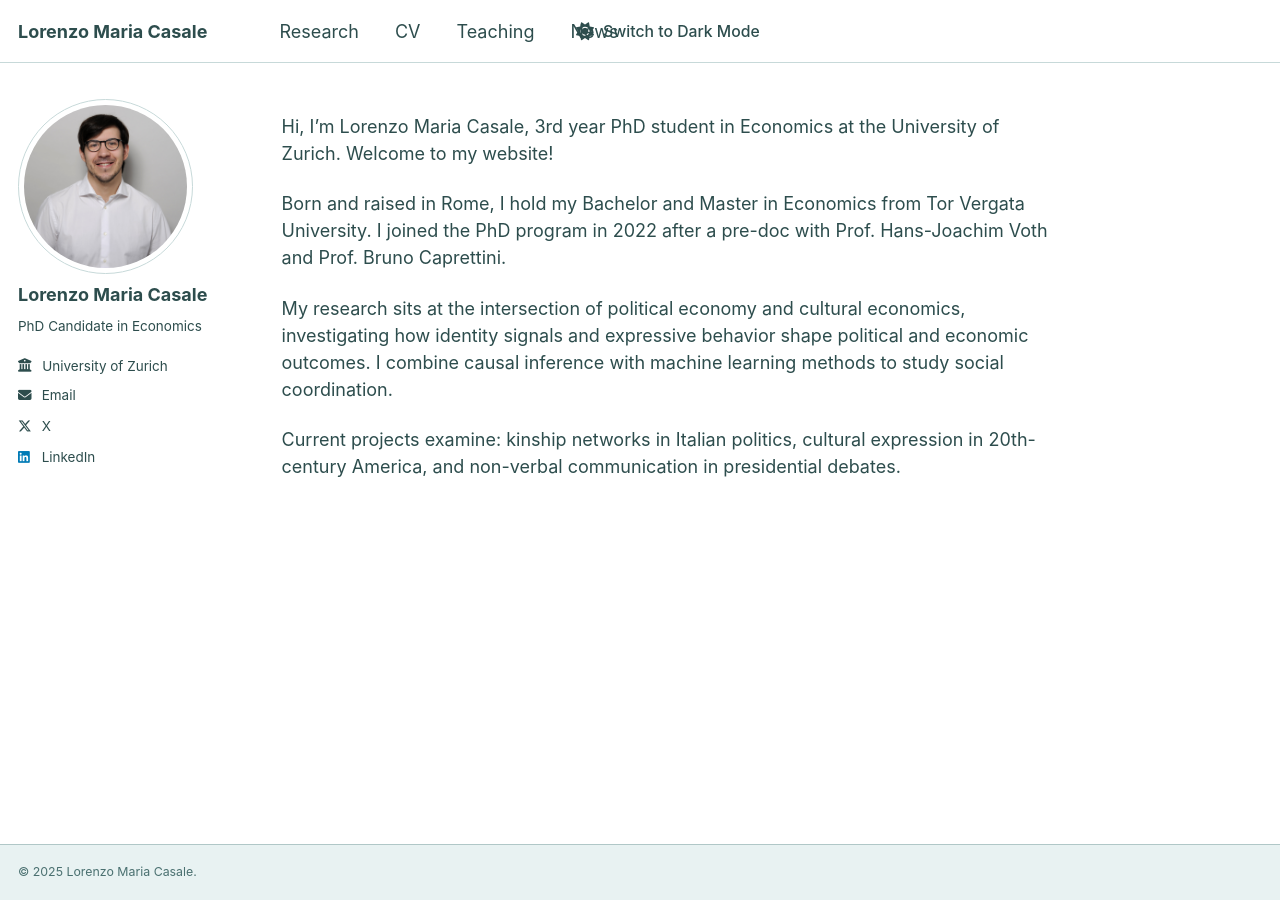
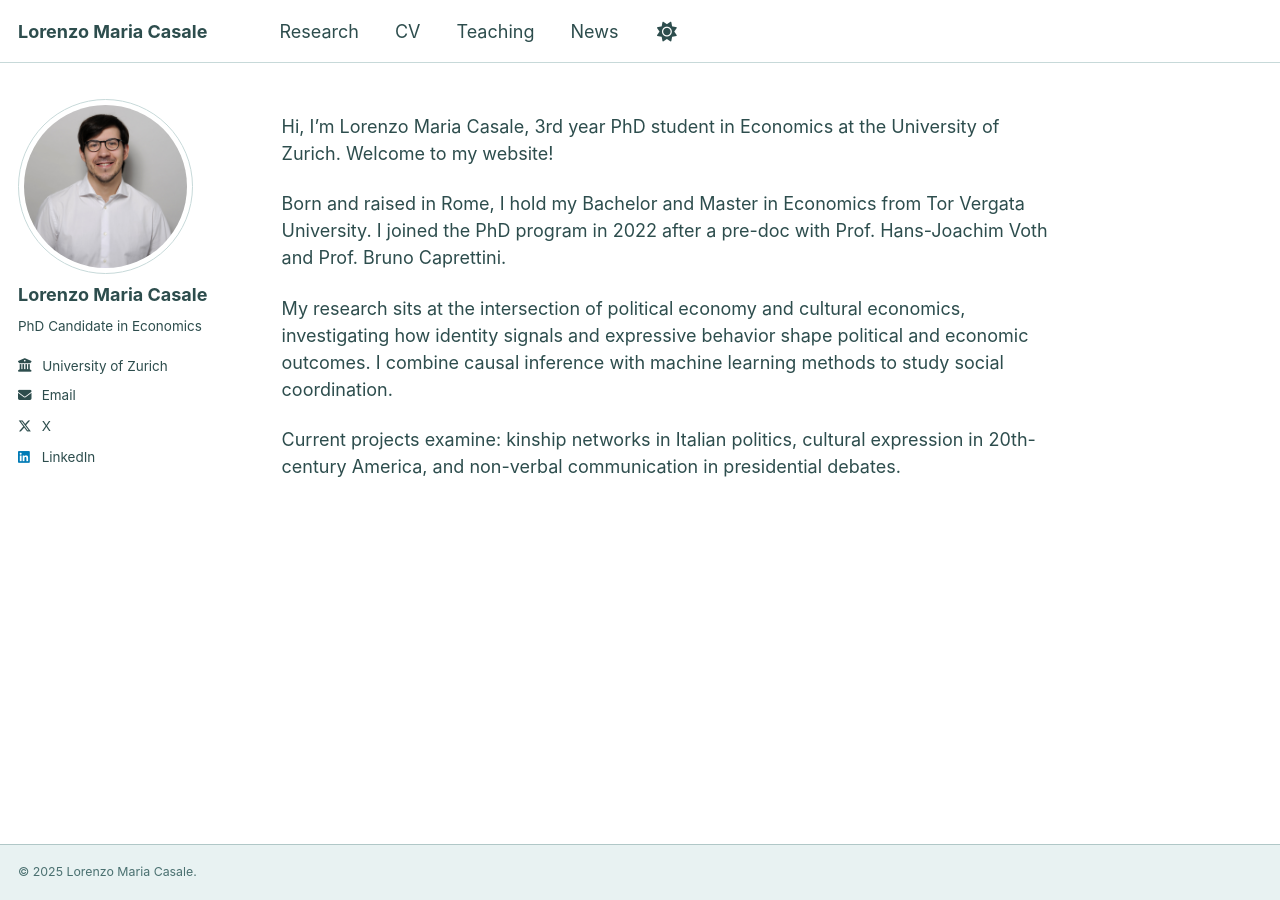
Before and after one commit to lorenzomariacasale/lorenzomariacasale.github.io, a Jekyll site: the page built from _pages/about.md, in a window 1280 px wide. Built offline with Jekyll 4.4.1, drawn with Linux system fonts in a browser that asks for light colours.

Commit message:
Third Trial Toggle-Theme

```diff
--- a/_includes/masthead.html
+++ b/_includes/masthead.html
@@ -17,8 +17,7 @@
           {% endfor %}
           <li id="theme-toggle" class="masthead__menu-item persist tail">
             <a>
-              <i id="theme-icon" class="fa-solid fa-sun" aria-hidden="true"></i>
-              <span id="theme-text">Switch to Dark Mode</span>
+              <i id="theme-icon" class="fa-solid fa-sun" aria-hidden="true" title="Switch to Dark Mode"></i>
             </a>
           </li>
         </ul>
--- a/_sass/layout/_masthead.scss
+++ b/_sass/layout/_masthead.scss
@@ -74,8 +74,7 @@
   a {
     display: flex;
     align-items: center;
-    gap: 0.5rem;
-    padding: 0.5rem 0.75rem;
+    padding: 0.5rem;
     border-radius: 4px;
     transition: var(--transition-fast);
     color: var(--global-masthead-link-color);
@@ -87,21 +86,7 @@
   }
 
   #theme-icon {
-    font-size: 1rem;
+    font-size: 1.1rem;
     transition: var(--transition-fast);
   }
-
-  #theme-text {
-    font-size: 0.875rem;
-    font-weight: 500;
-    white-space: nowrap;
-    transition: var(--transition-fast);
-  }
-
-  // Hide text on smaller screens to save space
-  @media (max-width: 768px) {
-    #theme-text {
-      display: none;
-    }
-  }
 }
--- a/assets/js/_main.js
+++ b/assets/js/_main.js
@@ -19,11 +19,11 @@ $(document).ready(function () {
     if (use_theme === "dark") {
       $("html").attr("data-theme", "dark");
       $("#theme-icon").removeClass("fa-sun").addClass("fa-moon");
-      $("#theme-text").text("Switch to Light Mode");
+      $("#theme-icon").attr("title", "Switch to Light Mode");
     } else if (use_theme === "light") {
       $("html").removeAttr("data-theme");
       $("#theme-icon").removeClass("fa-moon").addClass("fa-sun");
-      $("#theme-text").text("Switch to Dark Mode");
+      $("#theme-icon").attr("title", "Switch to Dark Mode");
     }
   };
 
```
